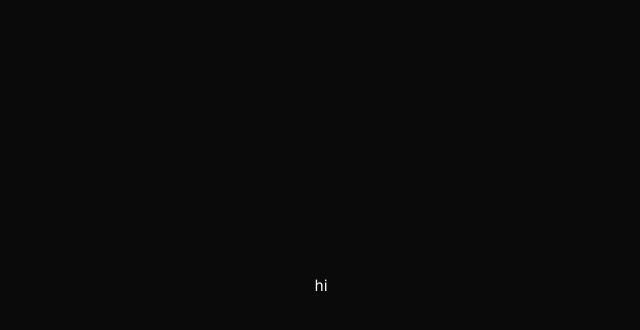
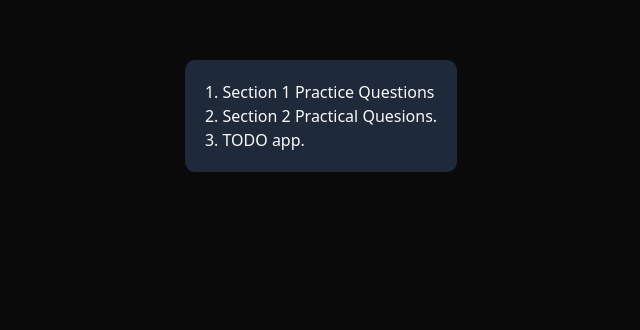
Before and after one commit to madnancp/ai-dev-toolbox, a Next.js app in the folder next-js/learn-next/: page / in a window 1280 px wide. Shown: the part 284-614 px from the top of the page, without its empty margins (319-959 px from the left). Built offline with nearby package versions, Linux system fonts and the light colour scheme.

Commit message:
adjust enrty page

```diff
--- a/next-js/learn-next/src/app/page.tsx
+++ b/next-js/learn-next/src/app/page.tsx
@@ -1,12 +1,12 @@
 export default function Home() {
-  const name: string = "Adnan";
   return (
-    <div className="grid grid-rws-[20px_1fr_20px] items-center justify-items-center min-h-screen p-8 pb-20 gap-16 sm:p-20 font-[family-name:var(--font-geist-sans)]">
-      <main className="flex flex-col gap-[32px] row-start-2 items-center sm:items-start">
-        <nav>
-          <a href="">hi</a>
-        </nav>
-
+    <div className="flex justify-center items-center h-screen">
+      <main className="flex flex-col gap-[32px] row-start-2 items-center sm:items-start bg-gray-800 p-5 rounded-lg">
+        <ol className="flex flex-col">
+          <a href="/section-1" className="hover:text-blue-300 hover:underline">1. Section 1 Practice Questions</a>
+          <a href="/section-2" className="hover:text-blue-300 hover:underline">2. Section 2 Practical Quesions.</a>
+          <a href="/todo" className="hover:text-blue-300 hover:underline">3. TODO app.</a>
+        </ol>
       </main>
     </div>
   );
```
